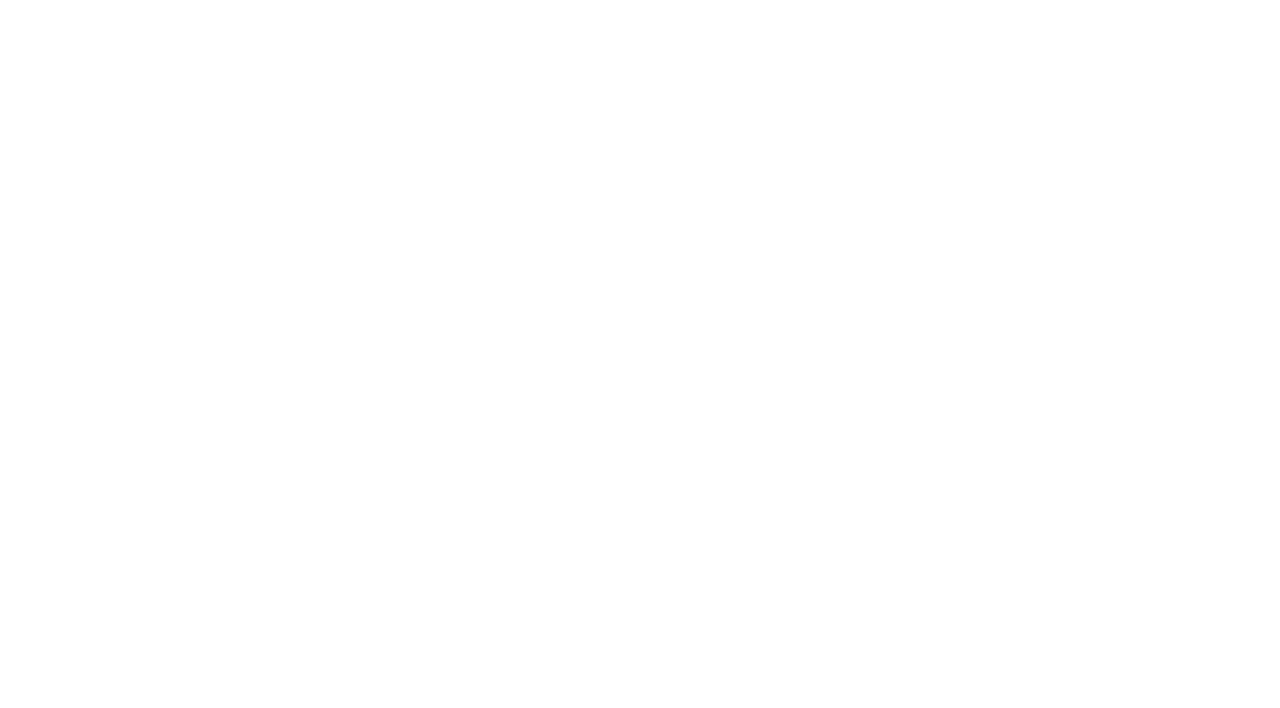
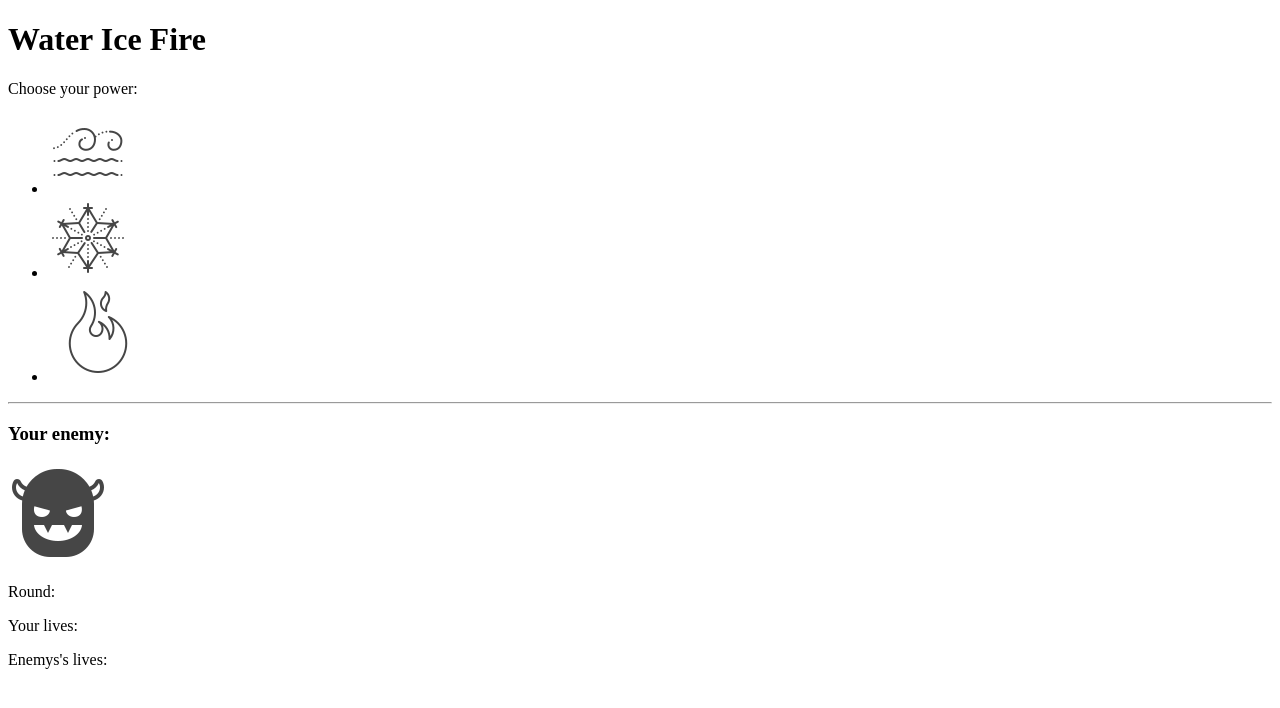
Before and after one commit to nathcarnevalli/rock-paper-scissors, a plain HTML site: page index.html in a window 1280 px wide. Drawn offline with Linux system fonts and the light colour scheme.

Commit message:
feat: add page body and images

```diff
--- a/index.html
+++ b/index.html
@@ -4,9 +4,33 @@
   <meta charset="UTF-8">
   <meta http-equiv="X-UA-Compatible" content="IE=edge">
   <meta name="viewport" content="width=device-width, initial-scale=1.0">
-  <title>Rock Paper Scissors</title>
+  <title>Water Ice Fire</title>
 </head>
 <body>
-  <script type="module" src="./js/game.js" />
+  <header>
+    <h1>Water Ice Fire</h1>
+    <p>Choose your power:</p>
+  </header>
+  <main>
+    <ul>
+      <li><img src="./assets/images/water-1.png" alt="waves"/></li>
+      <li><img src="./assets/images/snow-1.png" alt="Ice"/></li>
+      <li><img src="./assets/images/fire-1.png" alt="fire"/></li>
+    </ul>
+    <hr>
+    <div>
+      <div>
+        <h3>Your enemy:</h3>
+        <img src="./assets/images/enemy.png" alt="enemy">
+      </div>
+      <div>
+        <p>Round: </p>
+        <p>Your lives: </p>
+        <p>Enemys's lives: </p>
+      </div>
+    </div>
+  </main>
+  <footer></footer>
+  <script src="./js/game.js"></script>
 </body>
 </html>
```
Also changed, not shown: assets/images/enemy.png (added), assets/images/fire-1.png (added), assets/images/fire-2.png (added), assets/images/snow-1.png (added), assets/images/snow-2.png (added), assets/images/water-1.png (added), assets/images/water-2.png (added).
